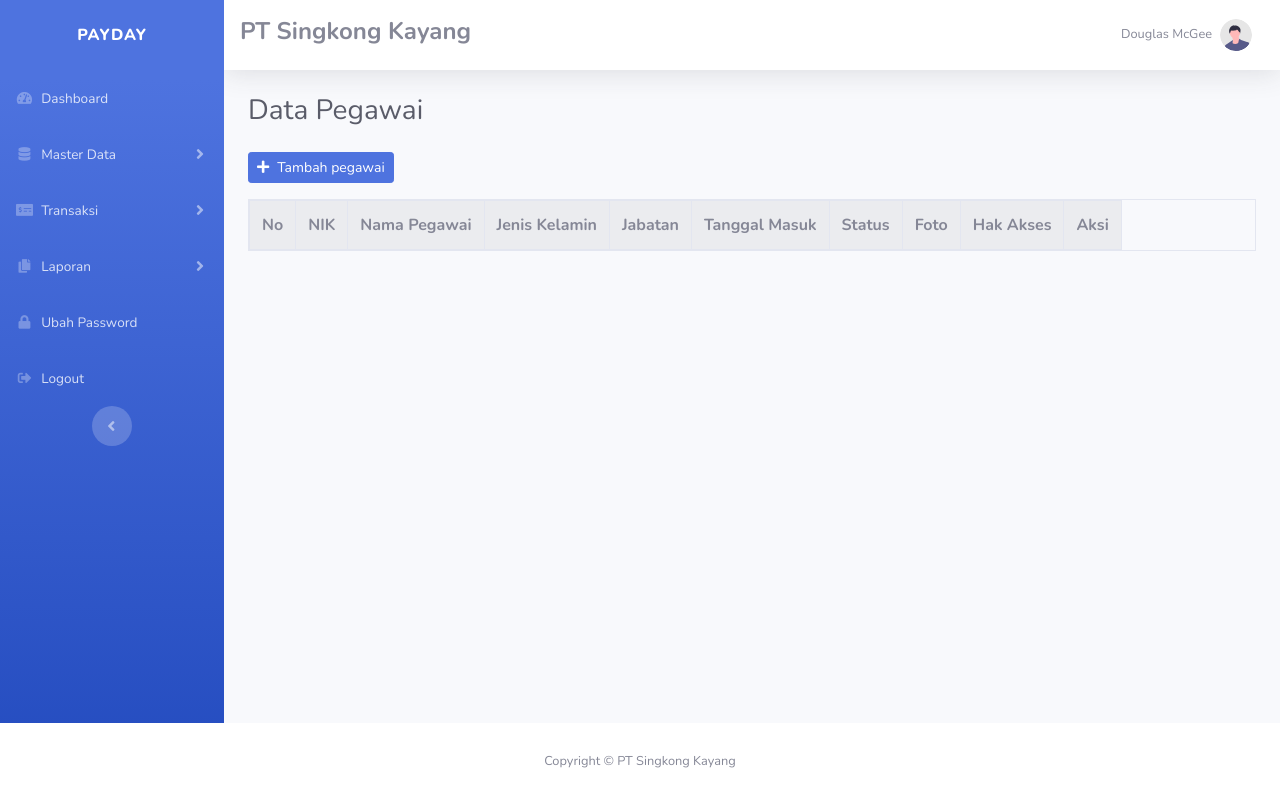
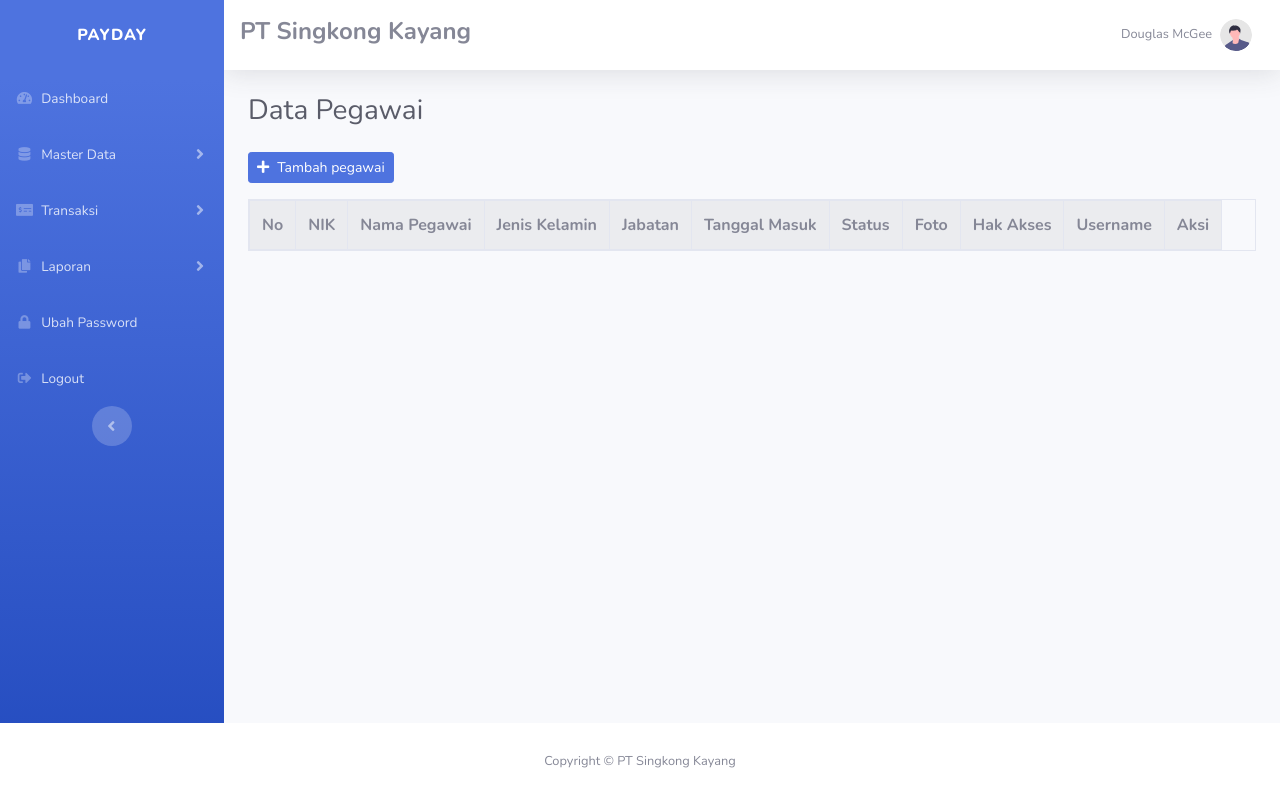
Before and after one commit to bancarafarros/payday, a CodeIgniter app: page /database/admin/DataPegawai in a window 1280 px wide. Run offline with CodeIgniter, Linux system fonts and the light colour scheme; data that the repository does not hold is empty.

Commit message:
tampil username data pegawai

```diff
--- a/application/views/admin/data-pegawai.php
+++ b/application/views/admin/data-pegawai.php
@@ -17,6 +17,7 @@
         <th class="text-center">Status</th>
         <th class="text-center">Foto</th>
         <th class="text-center">Hak Akses</th>
+        <th class="text-center">Username</th>
         <th class="text-center">Aksi</th>
     </tr>
     <?php $no = 1 ?>
@@ -39,6 +40,7 @@
             <?php } else { ?>
                 <td>Pegawai</td>
             <?php } ?>
+            <td><?= $pgw->username?></td>
             <td>
                 <center>
                     <a class="btn btn-sm btn-warning" href="<?= base_url('admin/DataPegawai/halamanUpdatePegawai/' . $pgw->id_pegawai) ?>"><i class="fas fa-edit"></i></a>
```
